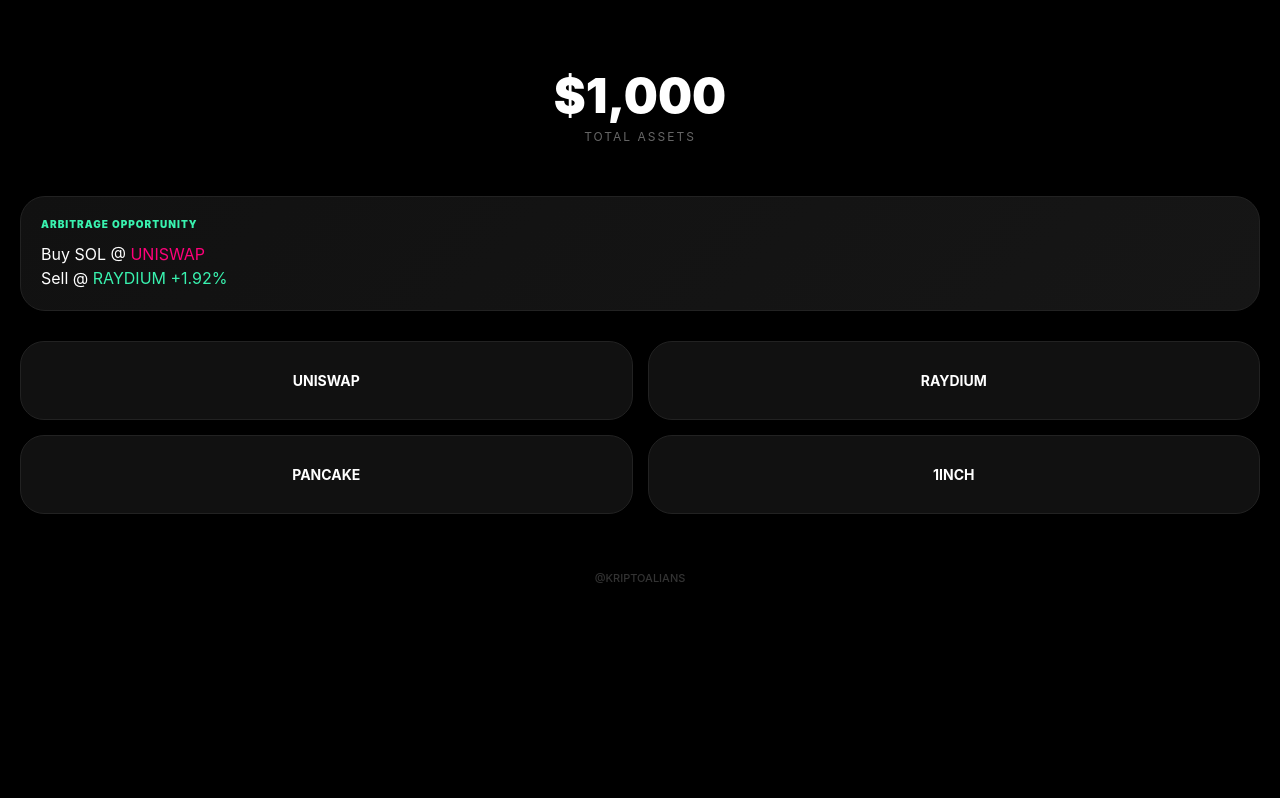
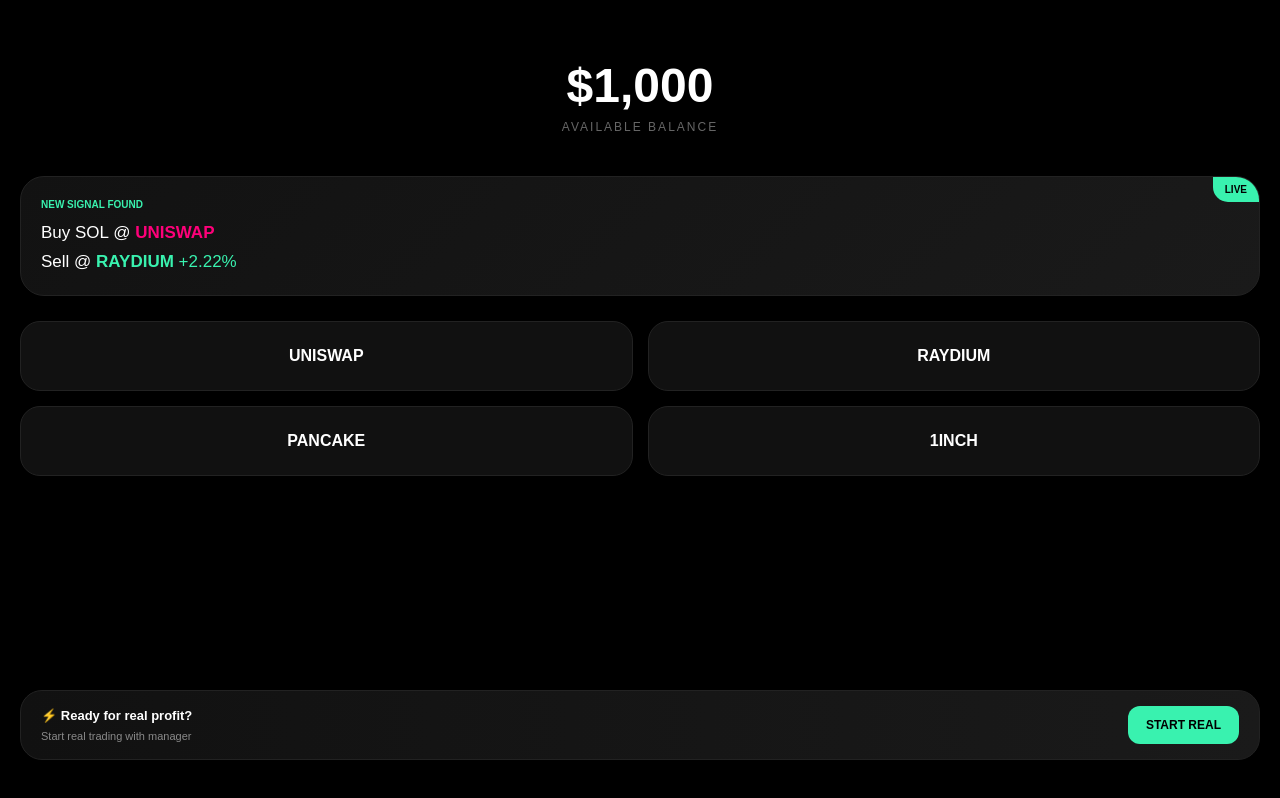
Before and after one commit to katyakuznezc-cmd/treidgame, a React (Vite) app: page / in a window 1280 px wide. Built offline with nearby package versions, Linux system fonts and the light colour scheme.

Commit message:
Update App.jsx

```diff
--- a/src/App.jsx
+++ b/src/App.jsx
@@ -1,16 +1,15 @@
-
 import React, { useState, useEffect } from 'react';
 
+// ... (ASSETS и DEXES остаются прежними)
 const ASSETS = {
   USDT: { symbol: 'USDT', name: 'Tether', price: 1, icon: 'https://cryptologos.cc/logos/tether-usdt-logo.png' },
   SOL: { symbol: 'SOL', name: 'Solana', price: 145.50, icon: 'https://cryptologos.cc/logos/solana-sol-logo.png' },
   ETH: { symbol: 'ETH', name: 'Ethereum', price: 2600.00, icon: 'https://cryptologos.cc/logos/ethereum-eth-logo.png' },
   BNB: { symbol: 'BNB', name: 'BNB', price: 605.20, icon: 'https://cryptologos.cc/logos/bnb-bnb-logo.png' }
 };
-
 const DEXES = ['UNISWAP', 'RAYDIUM', 'PANCAKE', '1INCH'];
 
-export default function ProfessionalArbitrageApp() {
+export default function FinalArbitrageApp() {
   const [balanceUSDT, setBalanceUSDT] = useState(() => Number(localStorage.getItem('arb_balance')) || 1000.00);
   const [wallet, setWallet] = useState(() => JSON.parse(localStorage.getItem('arb_wallet')) || {});
   const [activeDex, setActiveDex] = useState(null);
@@ -23,19 +22,17 @@ export default function ProfessionalArbitrageApp() {
   const [receiveToken, setReceiveToken] = useState(ASSETS.SOL);
   const [amount, setAmount] = useState('');
 
-  // Сохранение данных
   useEffect(() => {
     localStorage.setItem('arb_balance', balanceUSDT);
     localStorage.setItem('arb_wallet', JSON.stringify(wallet));
   }, [balanceUSDT, wallet]);
 
-  // Генератор сигналов (только на профит)
   useEffect(() => {
     if (!signal) {
       const tokens = [ASSETS.SOL, ASSETS.ETH, ASSETS.BNB];
       const coin = tokens[Math.floor(Math.random() * tokens.length)];
       const shuffled = [...DEXES].sort(() => 0.5 - Math.random());
-      const profit = (Math.random() * 2 + 1.2).toFixed(2); // Всегда плюс в сигнале
+      const profit = (Math.random() * 2 + 1.5).toFixed(2);
       setSignal({ coin, buyAt: shuffled[0], sellAt: shuffled[1], profit: parseFloat(profit) });
     }
   }, [signal]);
@@ -53,30 +50,25 @@ export default function ProfessionalArbitrageApp() {
   const handleSwap = () => {
     if (!amount || amount <= 0) return;
     setIsProcessing(true);
-
     setTimeout(() => {
       const num = Number(amount);
       if (payToken.symbol === 'USDT') {
         if (balanceUSDT >= num) {
           setBalanceUSDT(b => b - num);
           setWallet(w => ({ ...w, [receiveToken.symbol]: (w[receiveToken.symbol] || 0) + (num / receiveToken.price) }));
-          showNotify(`Success: ${receiveToken.symbol} received`, 'success', 1000);
+          showNotify(`Exchange Successful`, 'success', 1200);
         }
       } else {
         const has = wallet[payToken.symbol] || 0;
         if (has >= num) {
           const isCorrect = activeDex === signal?.sellAt && payToken.symbol === signal?.coin.symbol;
-          let prof = isCorrect ? signal.profit : 0; // Либо профит, либо 0 (никаких минусов в тексте)
-
+          let prof = isCorrect ? signal.profit : 0;
           const finalVal = (num * payToken.price) * (1 + prof/100);
           const diff = finalVal - (num * payToken.price);
-
           setBalanceUSDT(b => b + finalVal);
           setWallet(w => ({ ...w, [payToken.symbol]: has - num }));
-
           if (diff > 0) showNotify(`Profit: +$${diff.toFixed(2)}`, 'success');
           else showNotify(`Transaction Completed`, 'success');
-
           setSignal(null);
         }
       }
@@ -85,122 +77,106 @@ export default function ProfessionalArbitrageApp() {
     }, 6000);
   };
 
-  // --- UI COMPONENTS ---
-  const TokenModal = () => (
-    <div style={{ position: 'fixed', inset: 0, background: '#000', zIndex: 10000, padding: 20, animation: 'fadeIn 0.2s' }}>
-      <div style={{ display: 'flex', justifyContent: 'space-between', marginBottom: 20 }}>
-        <h2 style={{ fontSize: 20 }}>Select Token</h2>
-        <button onClick={() => setShowTokenList(false)} style={{ background: 'none', border: 'none', color: '#fff', fontSize: 30 }}>×</button>
+  return (
+    <div style={{ width: '100vw', height: '100dvh', background: '#000', color: '#fff', fontFamily: 'sans-serif', overflow: 'hidden' }}>
+
+      {showTokenList && (
+        <div style={{ position: 'fixed', inset: 0, background: '#000', zIndex: 10000, padding: 25, animation: 'fadeIn 0.2s' }}>
+          <div style={{ display: 'flex', justifyContent: 'space-between', alignItems: 'center', marginBottom: 30 }}>
+            <h2 style={{ fontSize: 24, margin: 0 }}>Select Asset</h2>
+            <button onClick={() => setShowTokenList(false)} style={{ background: 'none', border: 'none', color: '#fff', fontSize: 40 }}>&times;</button>
           </div>
           {Object.values(ASSETS).map(t => (
             <div key={t.symbol} onClick={() => { if (selectingFor === 'pay') setPayToken(t); else setReceiveToken(t); setShowTokenList(false); }}
-             style={{ display: 'flex', alignItems: 'center', gap: 15, padding: '15px 0', borderBottom: '1px solid #111' }}>
-          <img src={t.icon} width="32" />
-          <div style={{ flex: 1 }}><b>{t.symbol}</b></div>
-          <div style={{ color: '#39f2af' }}>{t.symbol === 'USDT' ? balanceUSDT.toFixed(2) : (wallet[t.symbol] || 0).toFixed(4)}</div>
+                 style={{ display: 'flex', alignItems: 'center', gap: 20, padding: '20px 0', borderBottom: '1px solid #111' }}>
+              <img src={t.icon} width="35" />
+              <div style={{ flex: 1, fontSize: 18 }}><b>{t.symbol}</b></div>
+              <div style={{ color: '#39f2af', fontWeight: 'bold' }}>{t.symbol === 'USDT' ? balanceUSDT.toFixed(2) : (wallet[t.symbol] || 0).toFixed(4)}</div>
             </div>
           ))}
         </div>
-  );
-
-  return (
-    <div style={{ width: '100vw', height: '100dvh', background: '#000', color: '#fff', fontFamily: '-apple-system, BlinkMacSystemFont, "Segoe UI", Roboto', overflow: 'hidden' }}>
-
-      {showTokenList && <TokenModal />}
+      )}
 
       {notification && (
-        <div style={{ position: 'fixed', top: 20, left: '5%', width: '90%', background: notification.type === 'success' ? '#39f2af' : '#444', color: '#000', padding: 15, borderRadius: 15, zIndex: 10001, textAlign: 'center', fontWeight: 'bold', animation: 'slideDown 0.3s' }}>
+        <div style={{ position: 'fixed', top: 20, left: '5%', width: '90%', background: '#39f2af', color: '#000', padding: 18, borderRadius: 20, zIndex: 10001, textAlign: 'center', fontWeight: '900', boxShadow: '0 10px 30px rgba(57, 242, 175, 0.3)', animation: 'slideDown 0.3s' }}>
           {notification.text}
         </div>
       )}
 
       {/* ГЛАВНЫЙ ЭКРАН */}
-      <div style={{ display: activeDex ? 'none' : 'block', padding: 20, animation: 'fadeIn 0.4s' }}>
-        <div style={{ textAlign: 'center', margin: '50px 0' }}>
-          <h1 style={{ fontSize: 48, fontWeight: 900, marginBottom: 5 }}>${balanceUSDT.toLocaleString(undefined, {maximumFractionDigits: 2})}</h1>
-          <div style={{ opacity: 0.4, fontSize: 12, letterSpacing: 2 }}>TOTAL ASSETS</div>
+      <div style={{ display: activeDex ? 'none' : 'flex', flexDirection: 'column', height: '100%', padding: 20, boxSizing: 'border-box' }}>
+        <div style={{ textAlign: 'center', margin: '40px 0' }}>
+          <h1 style={{ fontSize: 48, fontWeight: 900, margin: 0 }}>${balanceUSDT.toLocaleString(undefined, {maximumFractionDigits: 2})}</h1>
+          <div style={{ opacity: 0.4, fontSize: 12, letterSpacing: 2, marginTop: 5 }}>AVAILABLE BALANCE</div>
         </div>
 
         {signal && (
-          <div style={{ background: 'linear-gradient(135deg, #111, #161616)', padding: 20, borderRadius: 25, border: '1px solid #222', marginBottom: 30 }}>
-            <div style={{ color: '#39f2af', fontSize: 10, fontWeight: 900, marginBottom: 10, letterSpacing: 1 }}>ARBITRAGE OPPORTUNITY</div>
-            <div style={{ fontSize: 16 }}>Buy {signal.coin.symbol} @ <span style={{ color: '#ff007a' }}>{signal.buyAt}</span></div>
-            <div style={{ fontSize: 16 }}>Sell @ <span style={{ color: '#39f2af' }}>{signal.sellAt}</span> <span style={{ color: '#39f2af' }}>+{signal.profit}%</span></div>
+          <div style={{ background: 'linear-gradient(135deg, #121212, #1a1a1a)', padding: 20, borderRadius: 24, border: '1px solid #222', marginBottom: 25, position: 'relative', overflow: 'hidden' }}>
+            <div style={{ position: 'absolute', top: 0, right: 0, padding: '5px 12px', background: '#39f2af', color: '#000', fontSize: 10, fontWeight: 900, borderBottomLeftRadius: 15 }}>LIVE</div>
+            <div style={{ color: '#39f2af', fontSize: 10, fontWeight: 900, marginBottom: 8 }}>NEW SIGNAL FOUND</div>
+            <div style={{ fontSize: 17, marginBottom: 4 }}>Buy {signal.coin.symbol} @ <span style={{ color: '#ff007a', fontWeight: 'bold' }}>{signal.buyAt}</span></div>
+            <div style={{ fontSize: 17 }}>Sell @ <span style={{ color: '#39f2af', fontWeight: 'bold' }}>{signal.sellAt}</span> <span style={{ color: '#39f2af' }}>+{signal.profit}%</span></div>
           </div>
         )}
 
-        <div style={{ display: 'grid', gridTemplateColumns: '1fr 1fr', gap: 15 }}>
+        <div style={{ display: 'grid', gridTemplateColumns: '1fr 1fr', gap: 15, marginBottom: 'auto' }}>
           {DEXES.map(id => (
-            <button key={id} onClick={() => setActiveDex(id)} style={{ background: '#111', border: '1px solid #222', padding: 30, borderRadius: 24, color: '#fff', fontWeight: 'bold', fontSize: 14 }}>{id}</button>
+            <button key={id} onClick={() => setActiveDex(id)} style={{ background: '#111', border: '1px solid #222', padding: '25px 0', borderRadius: 20, color: '#fff', fontWeight: 'bold', transition: '0.2s' }}>{id}</button>
           ))}
         </div>
 
-        <div style={{ marginTop: 50, textAlign: 'center' }}>
-          <a href="https://t.me/kriptoalians" style={{ color: '#333', textDecoration: 'none', fontSize: 11 }}>@KRIPTOALIANS</a>
+        {/* НОВЫЙ БАННЕР С ПРИЗЫВОМ */}
+        <div style={{ background: 'linear-gradient(90deg, #111, #1a1a1a)', padding: '15px 20px', borderRadius: 22, border: '1px solid #222', display: 'flex', alignItems: 'center', justifyContent: 'space-between', marginBottom: 20 }}>
+          <div style={{ flex: 1 }}>
+            <div style={{ fontSize: 13, fontWeight: 'bold', color: '#fff' }}>⚡️ Ready for real profit?</div>
+            <div style={{ fontSize: 11, color: 'rgba(255,255,255,0.5)', marginTop: 2 }}>Start real trading with manager</div>
+          </div>
+          <a href="https://t.me/kriptoalians" style={{ background: '#39f2af', color: '#000', textDecoration: 'none', padding: '10px 18px', borderRadius: 12, fontSize: 12, fontWeight: '900' }}>START REAL</a>
         </div>
       </div>
 
-      {/* ТЕРМИНАЛЫ БИРЖ */}
+      {/* ТЕРМИНАЛЫ БИРЖ (БЕЗ ИЗМЕНЕНИЙ) */}
       {activeDex && (
-        <div style={{ height: '100%', position: 'relative', animation: 'slideIn 0.3s ease-out' }}>
-          {/* Стилизация под конкретную биржу */}
+        <div style={{ height: '100%', animation: 'slideIn 0.3s ease-out' }}>
+           {/* Код терминалов из предыдущего шага */}
            <div style={{
-            height: '100%',
-            padding: 20,
+            height: '100%', padding: 20,
             background: activeDex === 'UNISWAP' ? '#fff' : (activeDex === 'RAYDIUM' ? '#0c0d21' : (activeDex === 'PANCAKE' ? '#f6f6f9' : '#060814')),
             color: activeDex === 'UNISWAP' || activeDex === 'PANCAKE' ? '#000' : '#fff'
           }}>
             <div style={{ display: 'flex', justifyContent: 'space-between', alignItems: 'center', marginBottom: 30 }}>
               <b style={{ fontSize: 20 }}>{activeDex}</b>
-              <button onClick={() => setActiveDex(null)} style={{ background: 'rgba(128,128,128,0.1)', border: 'none', padding: '8px 16px', borderRadius: 12, color: 'inherit' }}>Exit</button>
+              <button onClick={() => setActiveDex(null)} style={{ background: 'rgba(128,128,128,0.1)', border: 'none', padding: '8px 16px', borderRadius: 12, color: 'inherit' }}>Close</button>
             </div>
-
-            <div style={{
-              background: activeDex === 'UNISWAP' ? '#f7f8fa' : (activeDex === 'RAYDIUM' ? '#14162e' : (activeDex === 'PANCAKE' ? '#fff' : '#131823')),
-              padding: 20, borderRadius: 30, boxShadow: activeDex === 'PANCAKE' ? '0 4px 0 #e9eaeb' : 'none',
-              border: activeDex === '1INCH' ? '1px solid #21273a' : 'none'
-            }}>
-              {/* ПОЛЕ PAY */}
-              <div style={{ background: activeDex === 'UNISWAP' ? '#fff' : '#000', padding: 15, borderRadius: 20, marginBottom: 5 }}>
-                <div style={{ display: 'flex', justifyContent: 'space-between', fontSize: 12, opacity: 0.6 }}>
-                  <span>You Pay</span>
-                  <span onClick={handleMax} style={{ color: '#39f2af', fontWeight: 'bold' }}>MAX</span>
-                </div>
+            <div style={{ background: activeDex === 'UNISWAP' ? '#f7f8fa' : (activeDex === 'RAYDIUM' ? '#14162e' : (activeDex === 'PANCAKE' ? '#fff' : '#131823')), padding: 20, borderRadius: 30 }}>
+                <div style={{ background: activeDex === 'UNISWAP' ? '#fff' : '#000', padding: 18, borderRadius: 20 }}>
+                    <div style={{ display: 'flex', justifyContent: 'space-between', fontSize: 11, opacity: 0.6 }}><span>YOU PAY</span><span onClick={handleMax} style={{ color: '#39f2af', fontWeight: 'bold' }}>MAX</span></div>
                     <div style={{ display: 'flex', justifyContent: 'space-between', marginTop: 10 }}>
                         <input type="number" value={amount} onChange={e => setAmount(e.target.value)} placeholder="0.0" style={{ background: 'none', border: 'none', fontSize: 28, color: 'inherit', outline: 'none', width: '60%' }} />
-                  <button onClick={() => { setShowTokenList(true); setSelectingFor('pay'); }} style={{ background: 'rgba(128,128,128,0.1)', border: 'none', padding: '5px 12px', borderRadius: 12, color: 'inherit', fontWeight: 'bold' }}>{payToken.symbol} ▾</button>
+                        <button onClick={() => {setShowTokenList(true); setSelectingFor('pay')}} style={{ background: 'rgba(128,128,128,0.1)', border: 'none', padding: '5px 12px', borderRadius: 12, color: 'inherit', fontWeight: 'bold' }}>{payToken.symbol}</button>
                     </div>
                 </div>
-
-              <div style={{ textAlign: 'center', padding: 10, fontSize: 20 }}>↓</div>
-
-              {/* ПОЛЕ RECEIVE */}
-              <div style={{ background: activeDex === 'UNISWAP' ? '#fff' : '#000', padding: 15, borderRadius: 20, marginBottom: 25 }}>
-                <div style={{ fontSize: 12, opacity: 0.6 }}>You Receive</div>
+                <div style={{ textAlign: 'center', margin: '10px 0' }}>↓</div>
+                <div style={{ background: activeDex === 'UNISWAP' ? '#fff' : '#000', padding: 18, borderRadius: 20, marginBottom: 25 }}>
+                    <div style={{ fontSize: 11, opacity: 0.6 }}>YOU RECEIVE</div>
                     <div style={{ display: 'flex', justifyContent: 'space-between', marginTop: 10 }}>
                         <div style={{ fontSize: 28 }}>{amount ? (payToken.symbol === 'USDT' ? (amount/receiveToken.price).toFixed(4) : (amount*payToken.price).toFixed(2)) : '0.0'}</div>
-                  <button onClick={() => { setShowTokenList(true); setSelectingFor('receive'); }} style={{ background: activeDex === 'UNISWAP' ? '#ff007a' : '#39f2af', border: 'none', padding: '5px 12px', borderRadius: 12, color: activeDex === 'UNISWAP' ? '#fff' : '#000', fontWeight: 'bold' }}>{receiveToken.symbol} ▾</button>
+                        <button onClick={() => {setShowTokenList(true); setSelectingFor('receive')}} style={{ background: activeDex === 'UNISWAP' ? '#ff007a' : '#39f2af', border: 'none', padding: '5px 12px', borderRadius: 12, color: activeDex === 'UNISWAP' ? '#fff' : '#000', fontWeight: 'bold' }}>{receiveToken.symbol}</button>
                     </div>
                 </div>
-
-              <button onClick={handleSwap} style={{
-                width: '100%', padding: 20, borderRadius: 22, border: 'none', fontSize: 18, fontWeight: 900,
-                background: activeDex === 'UNISWAP' ? '#ff007a' : (activeDex === 'RAYDIUM' ? '#39f2af' : (activeDex === 'PANCAKE' ? '#1fc7d4' : '#2f8af5')),
-                color: activeDex === 'UNISWAP' ? '#fff' : '#000'
-              }}>
-                {payToken.symbol === 'USDT' ? 'Swap Now' : 'Execute Order'}
+                <button onClick={handleSwap} style={{ width: '100%', padding: 22, borderRadius: 22, border: 'none', fontSize: 18, fontWeight: 900, background: activeDex === 'UNISWAP' ? '#ff007a' : (activeDex === 'RAYDIUM' ? '#39f2af' : (activeDex === 'PANCAKE' ? '#1fc7d4' : '#2f8af5')), color: activeDex === 'UNISWAP' ? '#fff' : '#000' }}>
+                   {isProcessing ? 'PROCESSING...' : 'CONFIRM SWAP'}
                 </button>
             </div>
           </div>
         </div>
       )}
 
-      {/* ЭКРАН ЗАГРУЗКИ */}
       {isProcessing && (
-        <div style={{ position: 'fixed', inset: 0, background: 'rgba(0,0,0,0.95)', zIndex: 10002, display: 'flex', flexDirection: 'column', alignItems: 'center', justifyContent: 'center' }}>
+        <div style={{ position: 'fixed', inset: 0, background: 'rgba(0,0,0,0.96)', zIndex: 10002, display: 'flex', flexDirection: 'column', alignItems: 'center', justifyContent: 'center' }}>
           <div className="loader"></div>
-          <h2 style={{ marginTop: 20, letterSpacing: 2 }}>PENDING...</h2>
-          <p style={{ opacity: 0.4, fontSize: 13 }}>Waiting for block confirmation</p>
+          <h2 style={{ marginTop: 20, letterSpacing: 2 }}>BROADCASTING...</h2>
+          <p style={{ opacity: 0.4, fontSize: 12 }}>Securing transaction on blockchain</p>
         </div>
       )}
 
```
Lines whose indentation alone changed are shown as unchanged.
